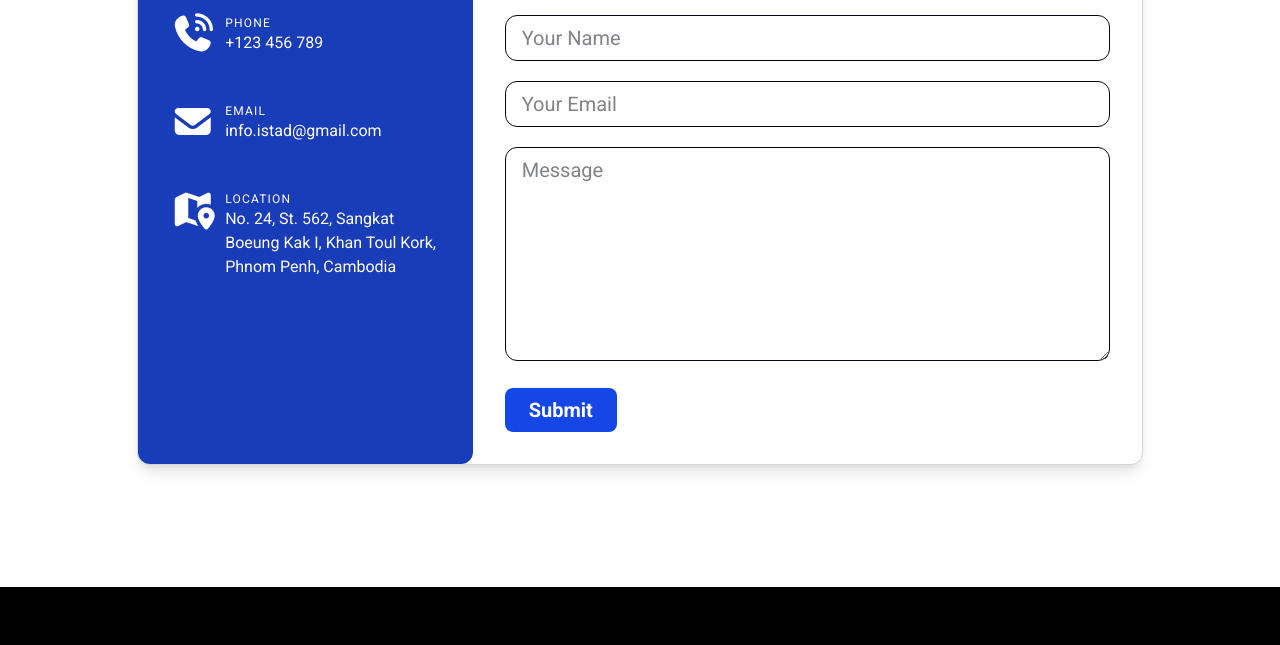
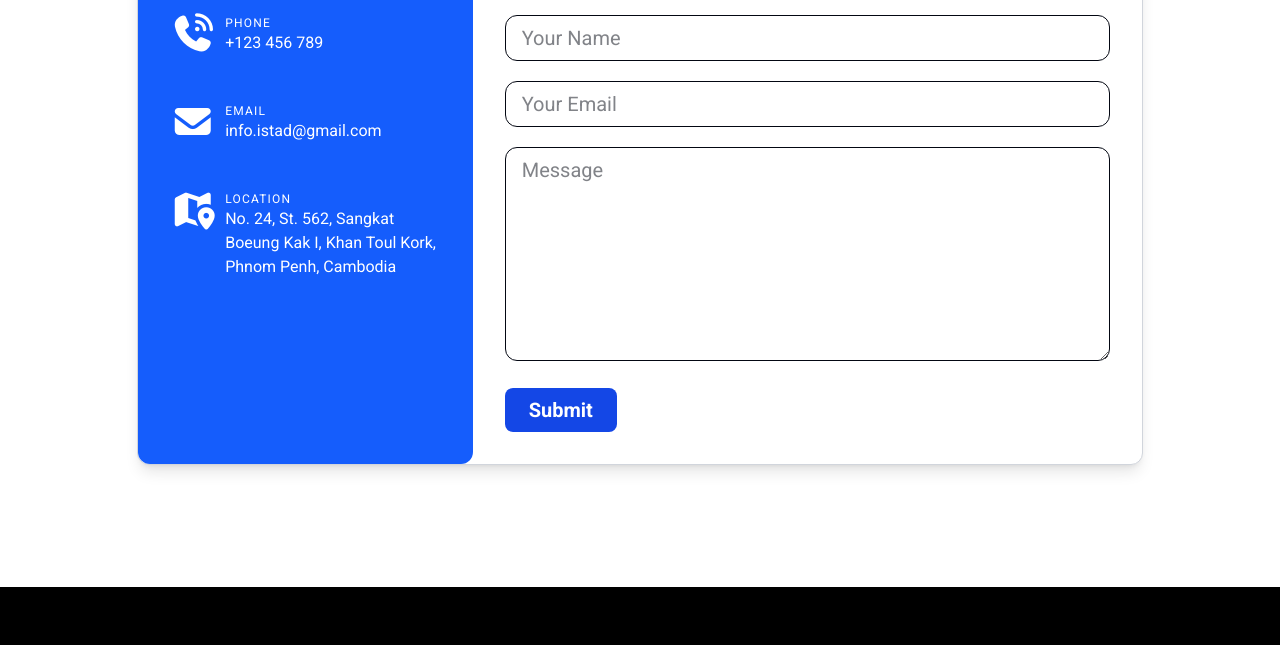
Before and after one commit to SocheataSim/group1_PreUniversity, a plain HTML site: page pages/Contact.html in a window 1280 px wide. Shown: the part 277-922 px from the top of the page. Drawn offline with Linux system fonts and the light colour scheme.

Commit message:
change background color

```diff
--- a/pages/Contact.html
+++ b/pages/Contact.html
@@ -145,7 +145,7 @@
            <div class="flex w-full min-h-screen justify-center items-center">
                 <div class="flex flex-col md:flex-row bg-white border border-gray-300 shadow shadow-lg rounded-xl">
                     <!-- Left Part -->
-                    <div class="bg-blue-800 flex flex-1/3 flex-col space-y-8 text-white p-8 rounded-xl">
+                    <div class="bg-blue-600 flex flex-1/3 flex-col space-y-8 text-white p-8 rounded-xl">
                         <!-- contact -->
                         <div>
                             <h2 class="font-bold text-4xl tracking-wide text-center">Contact Us</h2>
```
